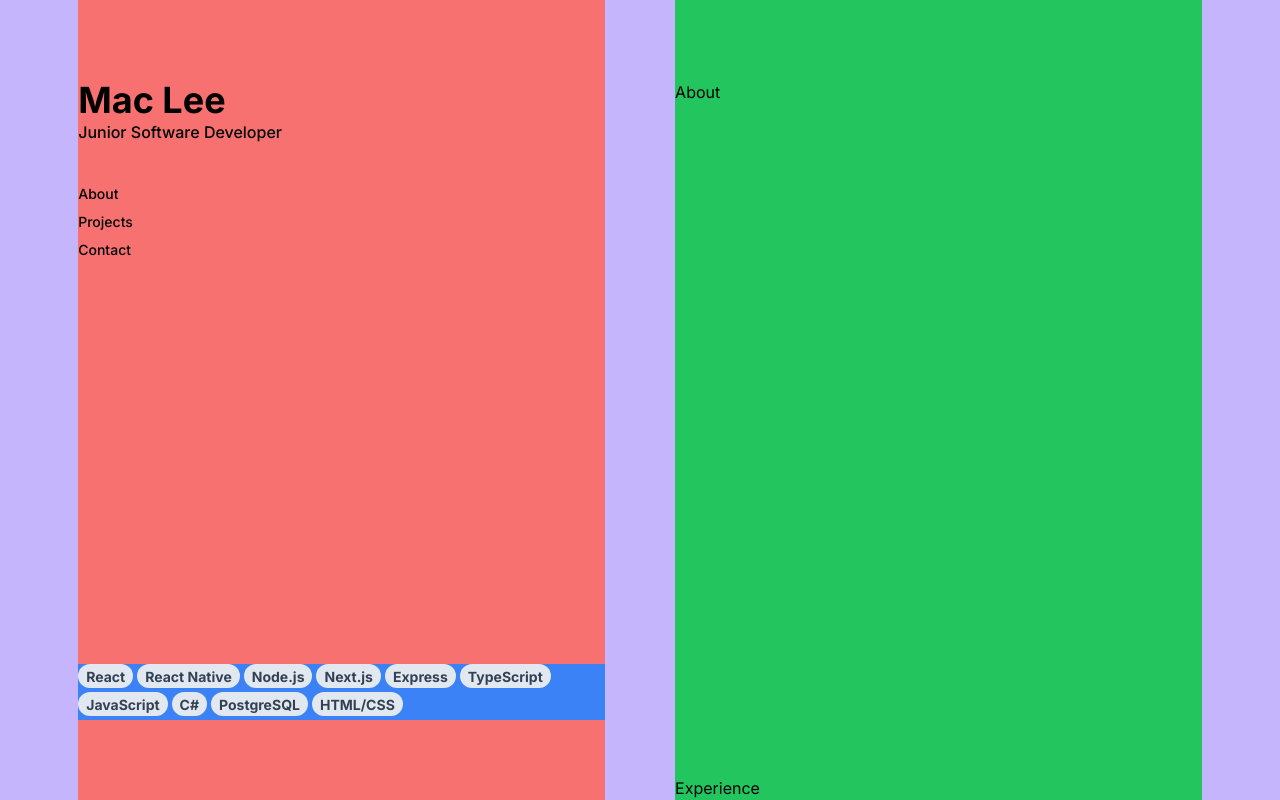
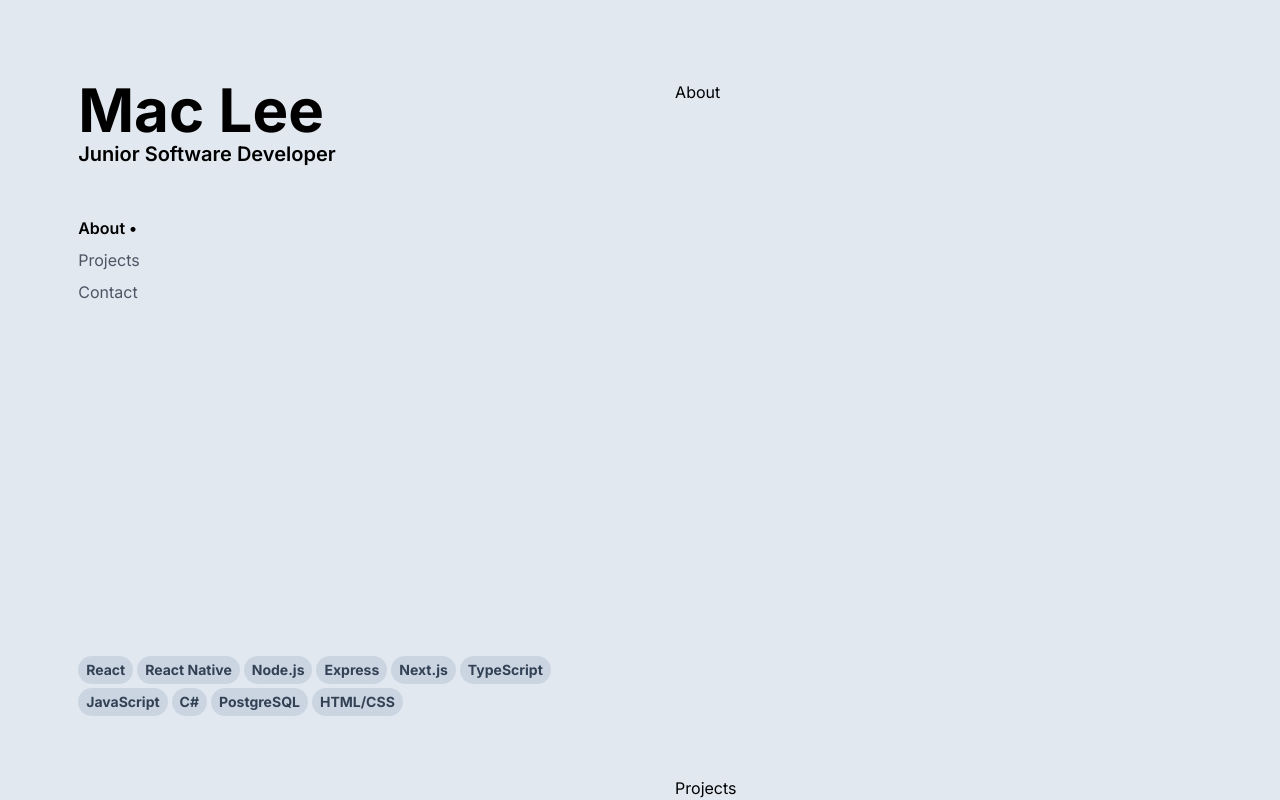
Before and after one commit to macleet/portfolio, a Next.js app: page / in a window 1280 px wide. Shown: the top 800 px of the page. Built offline with nearby package versions, Linux system fonts and the light colour scheme.

Commit message:
Add functionality to NavBar, able to navigate through sections by clicking the relevant text. The texts bold and add a dot at the end to indicate active section. Need to add change to dynamically change as the user scrolls. Minimal style changes.

```diff
--- a/src/app/page.tsx
+++ b/src/app/page.tsx
@@ -1,66 +1,36 @@
-import Link from "next/link";
+import NavBar from "@/components/NavBar/NavBar";
+import SkillsIndex from "@/components/SkillsIndex";
 
 export default function Page() {
     return (
-        <div className="flex flex-col md:flex-row items-center md:justify-evenly md:items-stretch bg-violet-300 px-0 md:px-2 ">
-            <header className="sticky top-0 md:h-screen flex flex-col justify-between gap-8 bg-red-400 w-11/12 md:w-5/12 min-w-min py-10 md:py-20 mb-14 md:mb-0">
-                <div className="flex flex-col justify-between gap-8">
+        <div className="flex flex-col md:flex-row items-center md:justify-evenly md:items-stretch px-0 md:px-2">
+            <header className="md:sticky md:top-0 md:h-screen flex flex-col justify-between gap-6 w-11/12 md:w-5/12 2xl:w-1/3 min-w-min pt-10 md:pt-20 2xl:pt-24">
+                <div className="flex flex-col justify-between gap-10">
                     <span className="text-nowrap">
-                        <h1 className="text-4xl font-bold">Mac Lee</h1>
-                        <h2 className="font-medium">Junior Software Developer</h2>
+                        <h1 className="text-4xl md:text-6xl font-bold">Mac Lee</h1>
+                        <h2 className="font-semibold md:text-xl">Junior Software Developer</h2>
                     </span>
-
-                    <nav>
-                        <ul className="list-none font-medium text-sm" >
-                            <li className="my-2" ><Link href="/">About</Link></li>
-                            <li className="my-2" ><Link href="/">Projects</Link></li>
-                            <li className="my-2" ><Link href="/">Contact</Link></li>
-                        </ul>
-                    </nav>
+                    <NavBar />
                 </div>
-
-                <div className="bg-blue-500 flex flex-wrap">
-                    <div className="bg-slate-200 px-2 rounded-full w-fit mr-1 mb-1">
-                        <span className="text-sm text-slate-700 font-bold" >React</span>
-                    </div>
-                    <div className="bg-slate-200 px-2 rounded-full w-fit mr-1 mb-1">
-                        <span className="bg-slate-200 rounded-full text-sm text-slate-700 font-bold text-nowrap" >React Native</span>
-                    </div>
-                    <div className="bg-slate-200 px-2 rounded-full w-fit mr-1 mb-1">
-                        <span className="bg-slate-200 rounded-full text-sm text-slate-700 font-bold" >Node.js</span>
-                    </div>
-                    <div className="bg-slate-200 px-2 rounded-full w-fit mr-1 mb-1">
-                        <span className="bg-slate-200 rounded-full text-sm text-slate-700 font-bold" >Next.js</span>
-                    </div>
-                    <div className="bg-slate-200 px-2 rounded-full w-fit mr-1 mb-1">
-                        <span className="bg-slate-200 rounded-full text-sm text-slate-700 font-bold" >Express</span>
-                    </div>
-                    <div className="bg-slate-200 px-2 rounded-full w-fit mr-1 mb-1">
-                        <span className="bg-slate-200 rounded-full text-sm text-slate-700 font-bold" >TypeScript</span>
-                    </div>
-                    <div className="bg-slate-200 px-2 rounded-full w-fit mr-1 mb-1">
-                        <span className="bg-slate-200 rounded-full text-sm text-slate-700 font-bold" >JavaScript</span>
-                    </div>
-                    <div className="bg-slate-200 px-2 rounded-full w-fit mr-1 mb-1">
-                        <span className="bg-slate-200 rounded-full text-sm text-slate-700 font-bold" >C#</span>
-                    </div>
-                    <div className="bg-slate-200 px-2 rounded-full w-fit mr-1 mb-1">
-                        <span className="bg-slate-200 rounded-full text-sm text-slate-700 font-bold" >PostgreSQL</span>
-                    </div>
-                    <div className="bg-slate-200 px-2 rounded-full w-fit mr-1 mb-1">
-                        <span className="bg-slate-200 rounded-full text-sm text-slate-700 font-bold" >HTML/CSS</span>
-                    </div>
-                </div>
+                <SkillsIndex />
             </header>
 
-            <main className="bg-green-500 min-w-min w-11/12 md:w-5/12 md:pt-20 ">
-                <h1>About</h1>
-                <br/><br/><br/><br/><br/><br/><br/><br/><br/><br/><br/><br/><br/><br/>
-                <br/><br/><br/><br/><br/><br/><br/><br/><br/><br/><br/><br/><br/><br/>
-                <h1>Experience</h1>
-                <br/><br/><br/><br/><br/><br/><br/><br/><br/><br/><br/><br/><br/><br/>
-                <br/><br/><br/><br/><br/><br/><br/><br/><br/><br/><br/><br/><br/><br/>
-                <h1>Contact</h1>
+            <main className="min-w-min w-11/12 md:w-5/12 2xl:w-1/3 md:pt-20 2xl:pt-24">
+                <div>
+                    <h1 id="about" >About</h1>
+                    <br/><br/><br/><br/><br/><br/><br/><br/><br/><br/><br/><br/><br/><br/>
+                    <br/><br/><br/><br/><br/><br/><br/><br/><br/><br/><br/><br/><br/><br/>
+                </div>
+                <div>
+                    <h1 id="projects" >Projects</h1>
+                    <br/><br/><br/><br/><br/><br/><br/><br/><br/><br/><br/><br/><br/><br/>
+                    <br/><br/><br/><br/><br/><br/><br/><br/><br/><br/><br/><br/><br/><br/>
+                </div>
+                <div>
+                    <h1 id="contact" >Contact</h1>
+                    <br/><br/><br/><br/><br/><br/><br/><br/><br/><br/><br/><br/><br/><br/>
+                    <br/><br/><br/><br/><br/><br/><br/><br/><br/><br/><br/><br/><br/><br/>
+                </div>
             </main>
         </div>
     );
```
